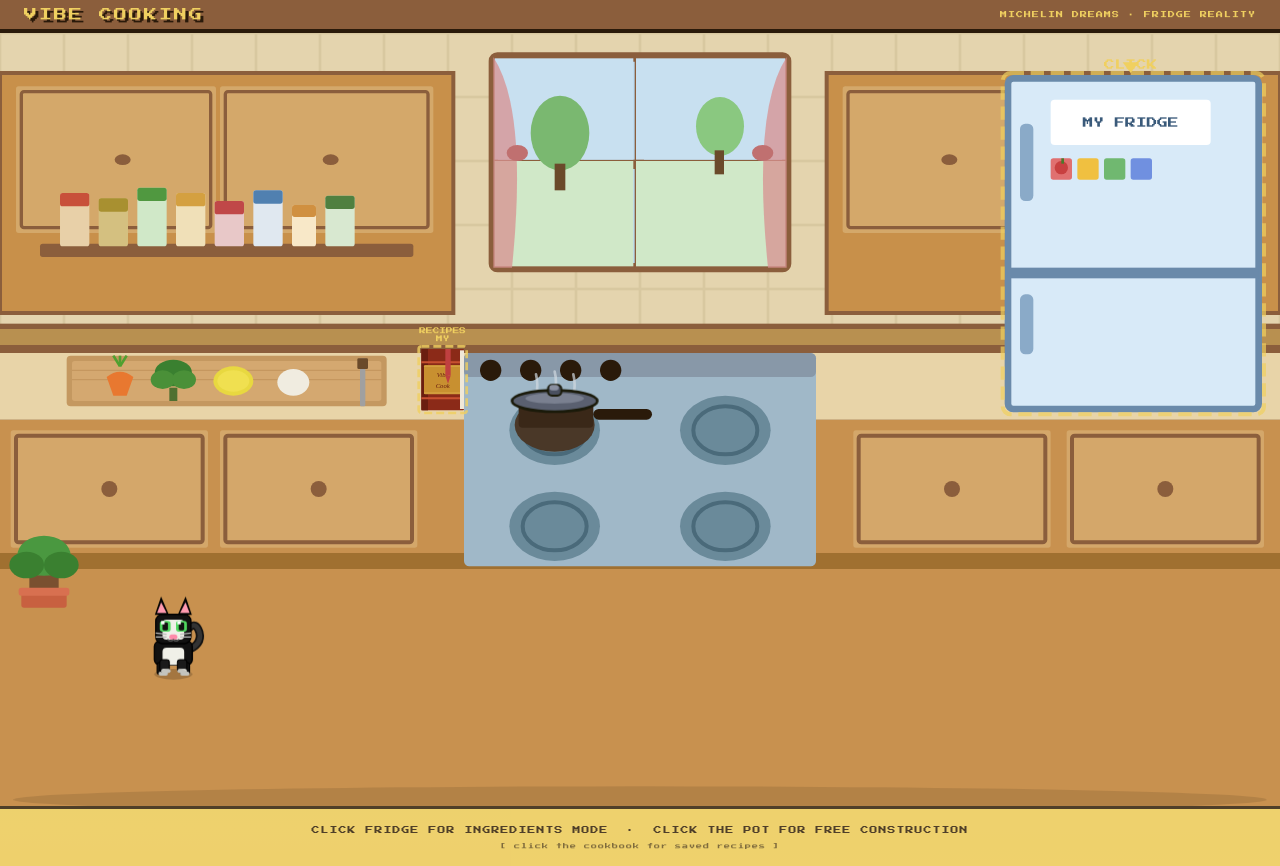
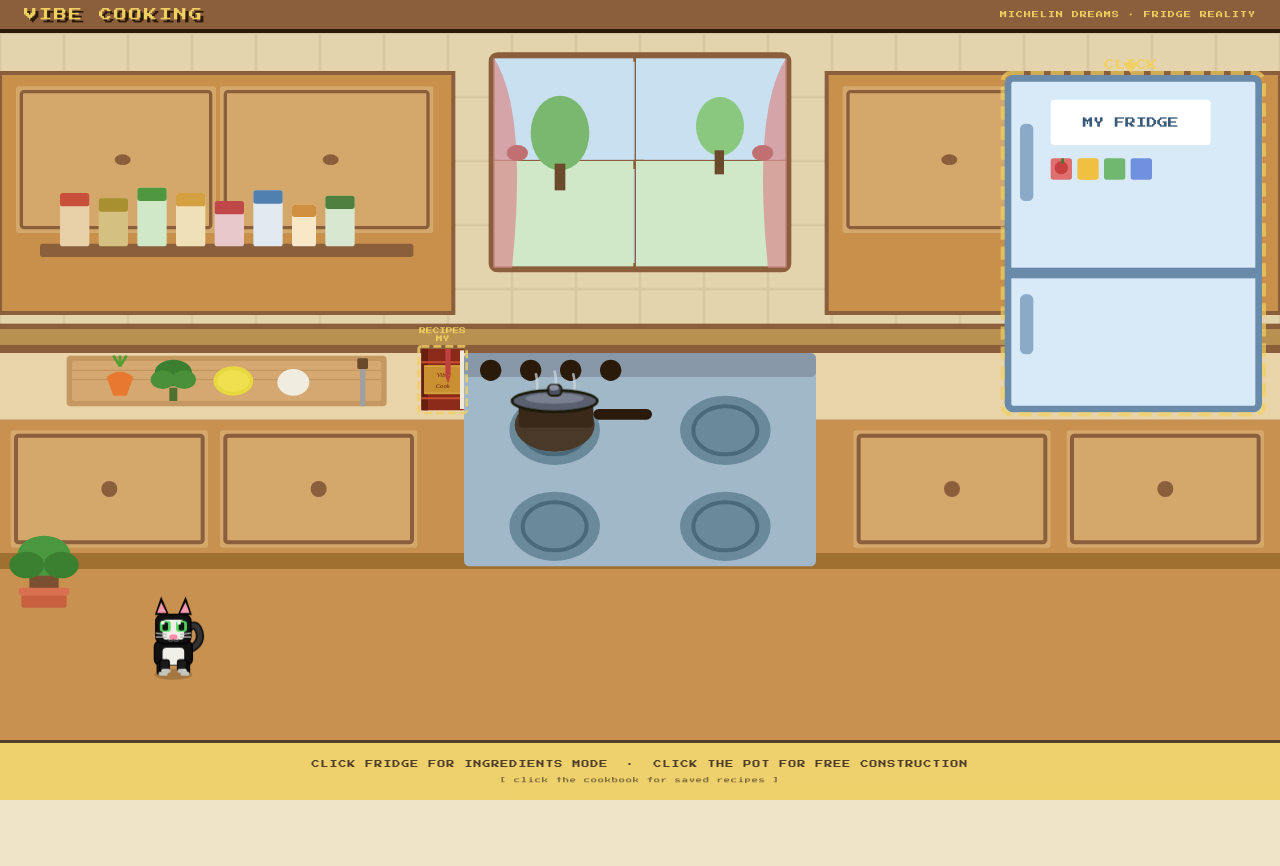
Before and after one commit to cleochu917-afk/Vibe-Cooking, a website: page index.html in a window 1280 px wide. After the commit the page ends 800 px from the top, so only its background shows below. Drawn offline with Linux system fonts and the light colour scheme; a web font is replaced by a local one.

Commit message:
Update kitchen screen styles and hint display

```diff
--- a/index.html
+++ b/index.html
@@ -40,12 +40,12 @@ body{font-family:'Nunito',sans-serif;background:var(--tile-light);min-height:100
 ::-webkit-scrollbar-thumb{background:var(--wood-panel);border:2px solid var(--dark-ink);}
 
 /* ===== KITCHEN SCREEN ===== */
-#screen-kitchen{align-items:stretch;justify-content:flex-start;background:linear-gradient(180deg,#b8d8f0 0%,#d4e8c0 55%,#e8d4a0 100%);min-height:100vh;}
+#screen-kitchen{align-items:stretch;justify-content:flex-start;background:linear-gradient(180deg,#b8d8f0 0%,#d4e8c0 55%,#e8d4a0 100%);height:100vh;max-height:100vh;overflow:hidden;}
 .kitchen-top-bar{width:100%;background:var(--wood-dark);border-bottom:4px solid var(--dark-ink);padding:8px 24px;display:flex;align-items:center;justify-content:space-between;}
 .game-title{font-family:'Press Start 2P',monospace;font-size:13px;color:var(--pixel-yellow);text-shadow:3px 3px 0 var(--dark-ink);letter-spacing:2px;}
-.kitchen-scene{width:100%;max-width:100%;margin:0 auto;padding:0;flex:1;display:flex;flex-direction:column;align-items:stretch;justify-content:flex-start;}
-.kitchen-svg-wrap{width:100%;max-width:100%;position:relative;}
-.kitchen-svg-wrap svg{width:100%;height:auto;display:block;}
+.kitchen-scene{width:100%;max-width:100%;margin:0 auto;padding:0;flex:1;min-height:0;display:flex;flex-direction:column;overflow:hidden;}
+.kitchen-svg-wrap{width:100%;flex:1;min-height:0;position:relative;overflow:hidden;}
+.kitchen-svg-wrap svg{width:100%;height:100%;display:block;position:absolute;top:0;left:0;}
 #fridge-hotspot,#cookbook-hotspot{transition:filter .15s;}
 #fridge-hotspot:hover{filter:drop-shadow(0 0 10px rgba(240,208,96,.9)) brightness(1.08);cursor:pointer;}
 #cookbook-hotspot:hover{filter:drop-shadow(0 0 8px rgba(240,208,96,.8)) brightness(1.12);cursor:pointer;}
@@ -843,7 +843,7 @@ body{font-family:'Nunito',sans-serif;background:var(--tile-light);min-height:100
         <ellipse cx="480" cy="575" rx="470" ry="10" fill="rgba(0,0,0,0.1)"/>
       </svg>
     </div>
-    <div class="kitchen-hint" style="margin:0;border-radius:0;border-left:none;border-right:none;border-bottom:none;">
+    <div class="kitchen-hint" style="margin:0;border-radius:0;border-left:none;border-right:none;border-bottom:none;flex-shrink:0;">
       CLICK FRIDGE FOR INGREDIENTS MODE &nbsp;&middot;&nbsp; CLICK THE POT FOR FREE CONSTRUCTION<br>
       <span style="font-size:6px;opacity:0.7;">[ click the cookbook for saved recipes ]</span>
     </div>
```
